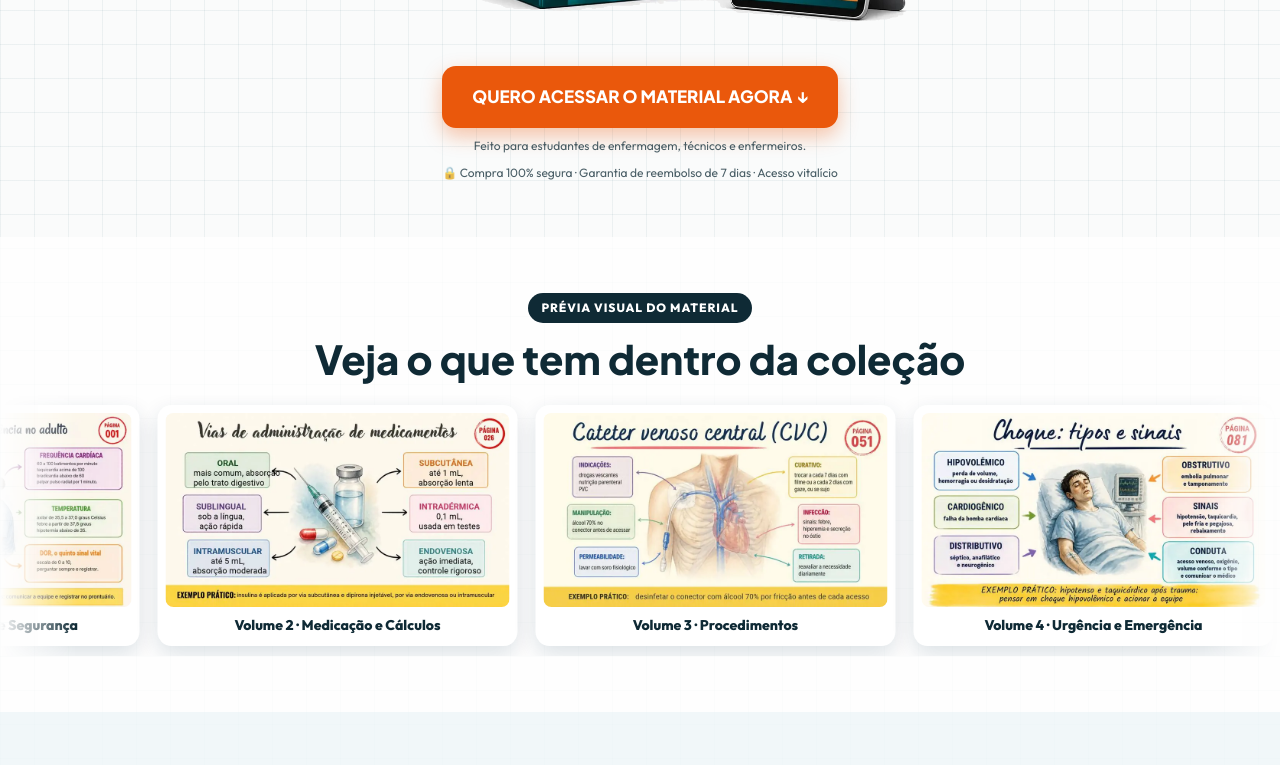
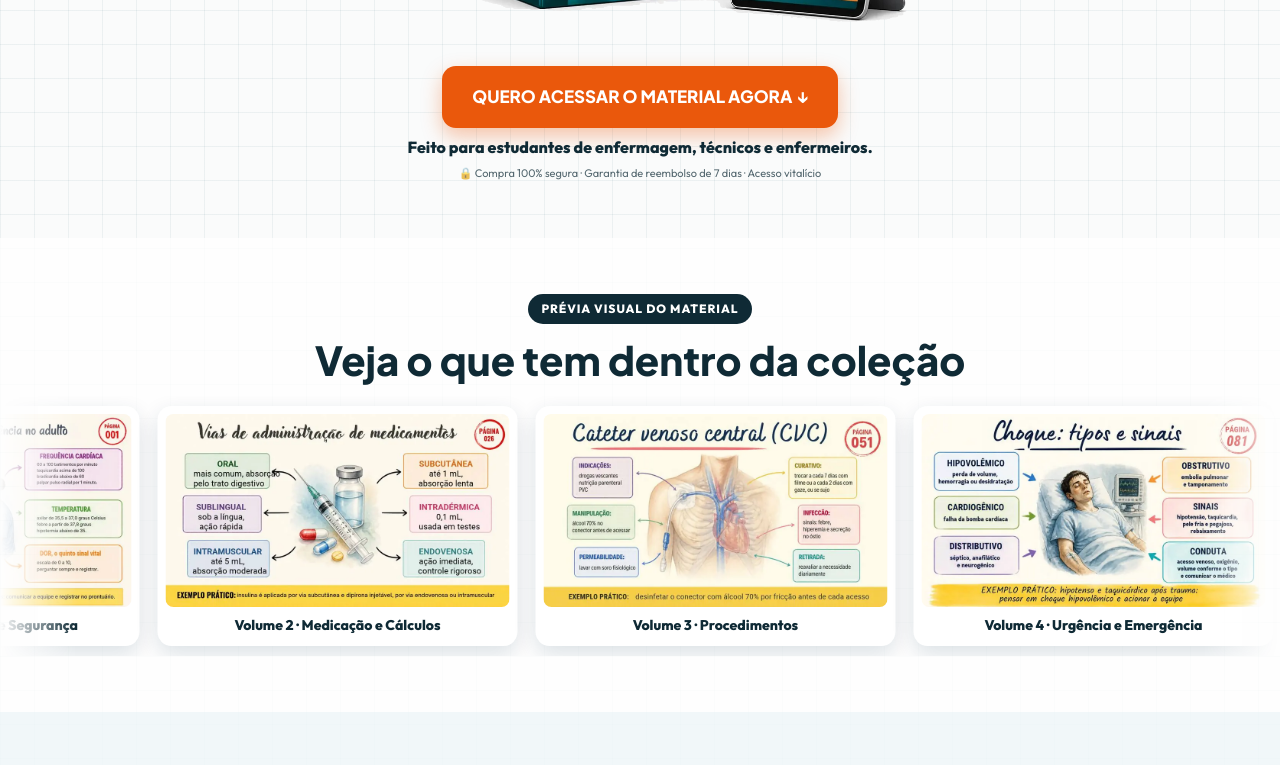
Before and after one commit to vitor128389/atlas-enfermagem, a plain HTML site: page index.html in a window 1280 px wide. Shown: the part 840-1605 px from the top of the page. Drawn offline with Linux system fonts and the light colour scheme.

Commit message:
Add files via upload

```diff
--- a/index.html
+++ b/index.html
@@ -12,12 +12,12 @@ img{max-width:100%;display:block}a{color:inherit}
 section{padding:56px 0}
 h1,h2{font-family:'Plus Jakarta Sans',Outfit,sans-serif;font-weight:800;line-height:1.1;margin:0 0 14px}
 h1{font-size:clamp(30px,5.4vw,52px)}h1 em{font-style:normal;background:#e3eef0;color:var(--teal);padding:0 10px;border-radius:8px}h2{font-size:clamp(26px,4.4vw,40px);text-align:center}section:nth-of-type(odd){background:rgba(240,247,249,.85)}section:nth-of-type(even){background:rgba(255,255,255,.8)}.hero{background:transparent!important}
-.kick{font-weight:800;font-size:clamp(11px,2.6vw,14px);letter-spacing:.06em;color:var(--teal);margin-bottom:18px}.proofline{margin-bottom:0}.tag{display:inline-block;background:var(--navy);color:#fff;font-weight:800;font-size:12px;letter-spacing:.08em;padding:6px 14px;border-radius:99px;margin-bottom:14px}
+.kick{font-weight:800;font-size:clamp(11px,2.6vw,14px);letter-spacing:.06em;color:var(--teal);margin-bottom:18px}.trust.proofline{margin-bottom:0;font-size:16px;font-weight:700;opacity:1}.tag{display:inline-block;background:var(--navy);color:#fff;font-weight:800;font-size:12px;letter-spacing:.08em;padding:6px 14px;border-radius:99px;margin-bottom:14px}
 .hero{text-align:center;padding-top:40px}.hero p{max-width:640px;margin:0 auto 22px;font-size:18px}
 .btn{display:inline-block;font-family:'Plus Jakarta Sans',sans-serif;background:var(--red);color:#fff;text-decoration:none;font-weight:900;padding:18px 30px;border-radius:14px;font-size:17px;box-shadow:0 8px 20px rgba(234,88,12,.35);transition:.15s}
 .btn:hover{transform:translateY(2px);box-shadow:0 4px 12px rgba(234,88,12,.35)}
 .btn.alt{background:#fff;color:var(--navy);box-shadow:0 4px 0 var(--navy);border:2px solid var(--navy);font-size:15px}
-.trust{font-size:12px;font-weight:500;margin-top:10px;opacity:.75;line-height:1.4}
+.trust{font-size:11px;font-weight:500;margin-top:8px;opacity:.7;line-height:1.4}
 .hero img{margin:22px auto;max-width:560px;width:100%;}
 .marq{overflow:hidden;padding:10px 0;-webkit-mask:linear-gradient(90deg,transparent,#000 6%,#000 94%,transparent)}
 .track{display:flex;gap:18px;width:max-content;animation:slide 60s linear infinite}
```
